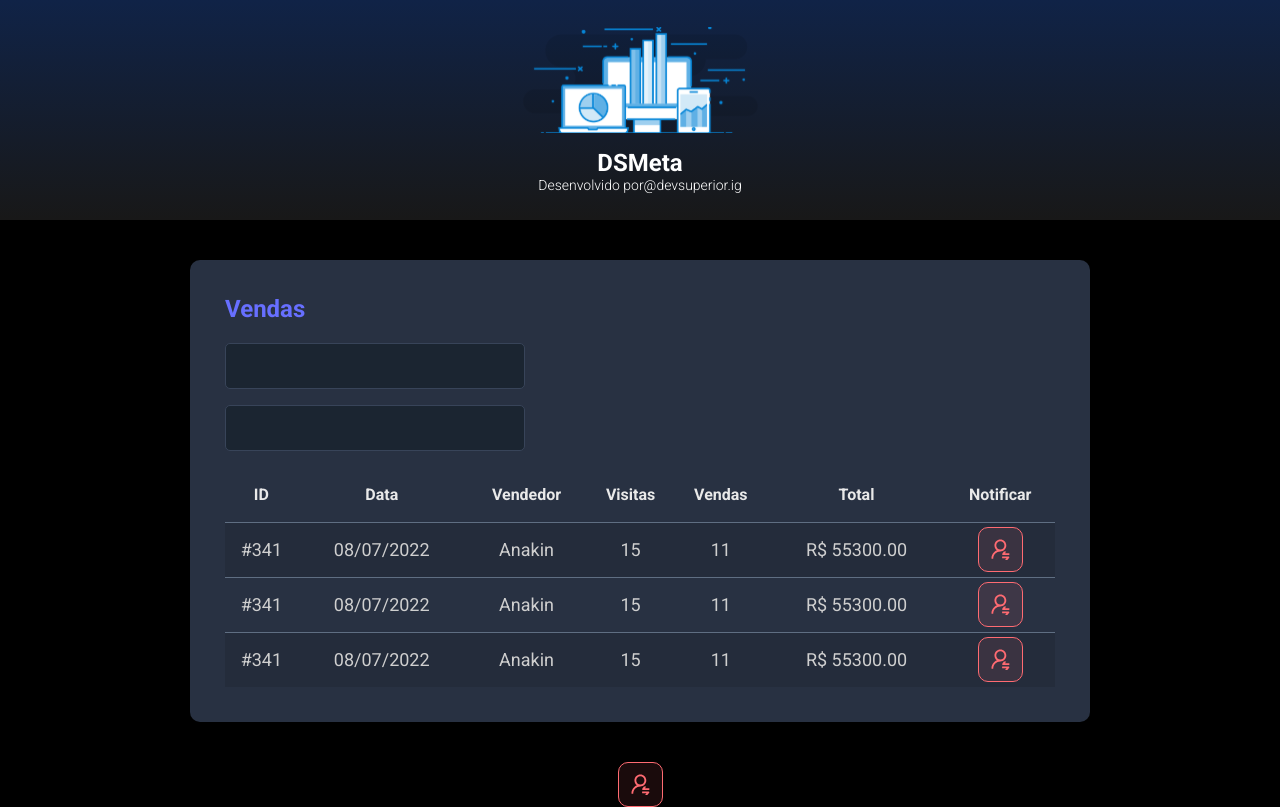
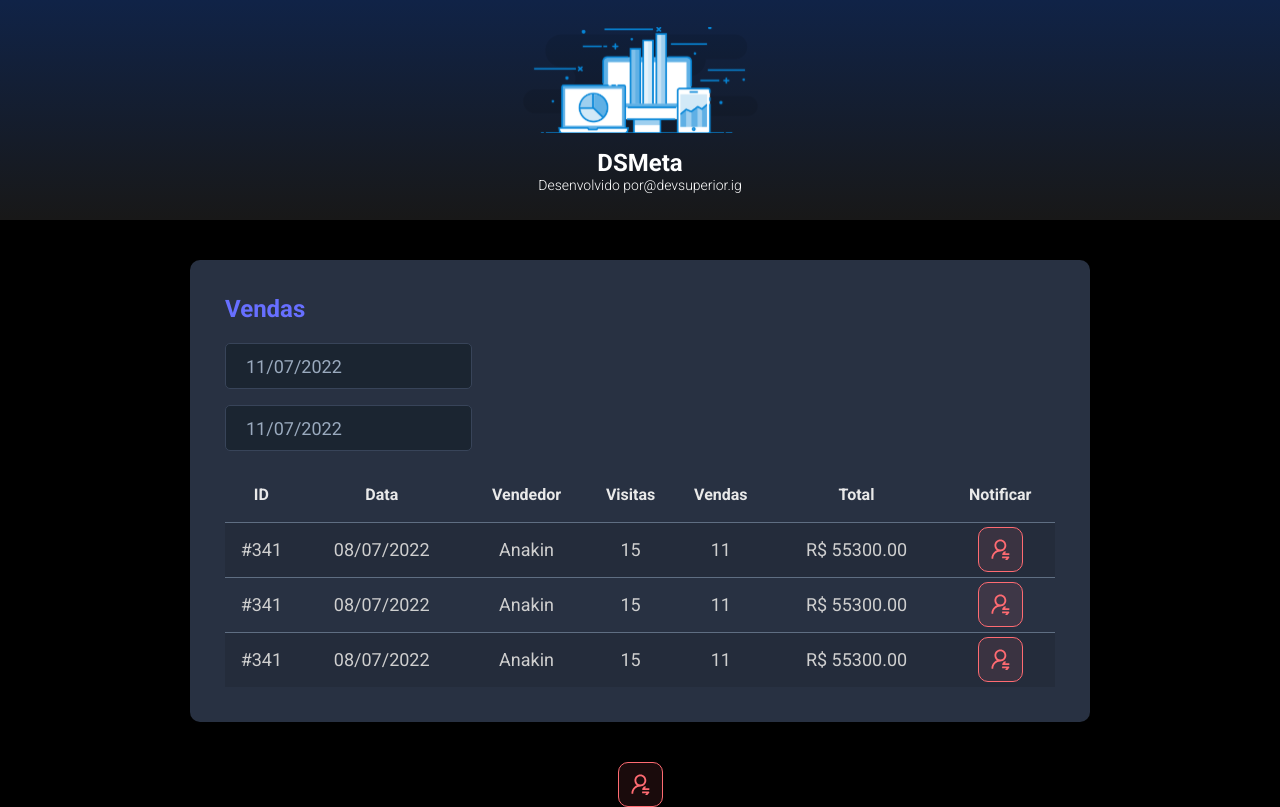
Before and after one commit to jocimarspi/dsmeta, a React (Vite) app in the folder frontend/: page / in a window 1280 px wide. Built offline with nearby package versions, Linux system fonts and the light colour scheme.

Commit message:
Datepicker

```diff
--- a/frontend/package.json
+++ b/frontend/package.json
@@ -8,7 +8,9 @@
     "preview": "vite preview"
   },
   "dependencies": {
+    "@types/react-datepicker": "4.4.2",
     "react": "^18.0.0",
+    "react-datepicker": "4.8.0",
     "react-dom": "^18.0.0"
   },
   "devDependencies": {
--- a/frontend/src/components/SalesCard/index.tsx
+++ b/frontend/src/components/SalesCard/index.tsx
@@ -1,5 +1,7 @@
+import DatePicker from "react-datepicker";
+import "react-datepicker/dist/react-datepicker.css";
 import NotificationButton from "../NotificationButton";
-import "./style.css"
+import "./style.css";
 
 function SalesCard() {
   return (
@@ -7,10 +9,20 @@
       <h2 className="dsmeta-sales-title">Vendas</h2>
       <div>
         <div className="dsmeta-form-control-container">
-                <input className="dsmeta-form-control" type="text" />
+          <DatePicker
+            selected={new Date()}
+            onChange={(date: Date) => {}}
+            className="dsmeta-form-control"
+            dateFormat="dd/MM/yyyy"
+          />
         </div>
         <div className="dsmeta-form-control-container">
-                <input className="dsmeta-form-control" type="text" />
+          <DatePicker
+            selected={new Date()}
+            onChange={(date: Date) => {}}
+            className="dsmeta-form-control"
+            dateFormat="dd/MM/yyyy"
+          />
         </div>
       </div>
 
@@ -68,12 +80,10 @@
               </td>
             </tr>
           </tbody>
-
         </table>
       </div>
-
     </div>
-  )
+  );
 }
 
 export default SalesCard;
```
Also changed, not shown: 1 other file (tests, documents, lock files or other folders). Lines whose indentation alone changed are shown as unchanged.
